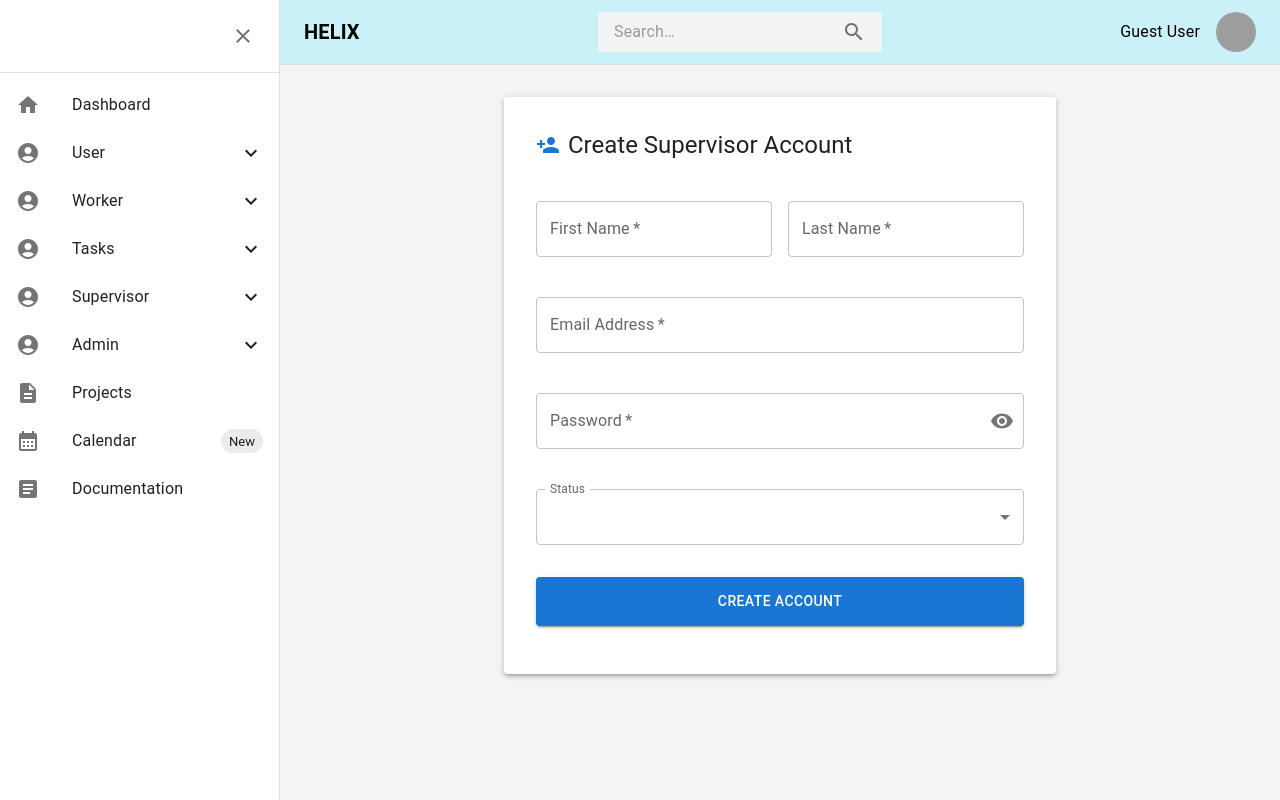
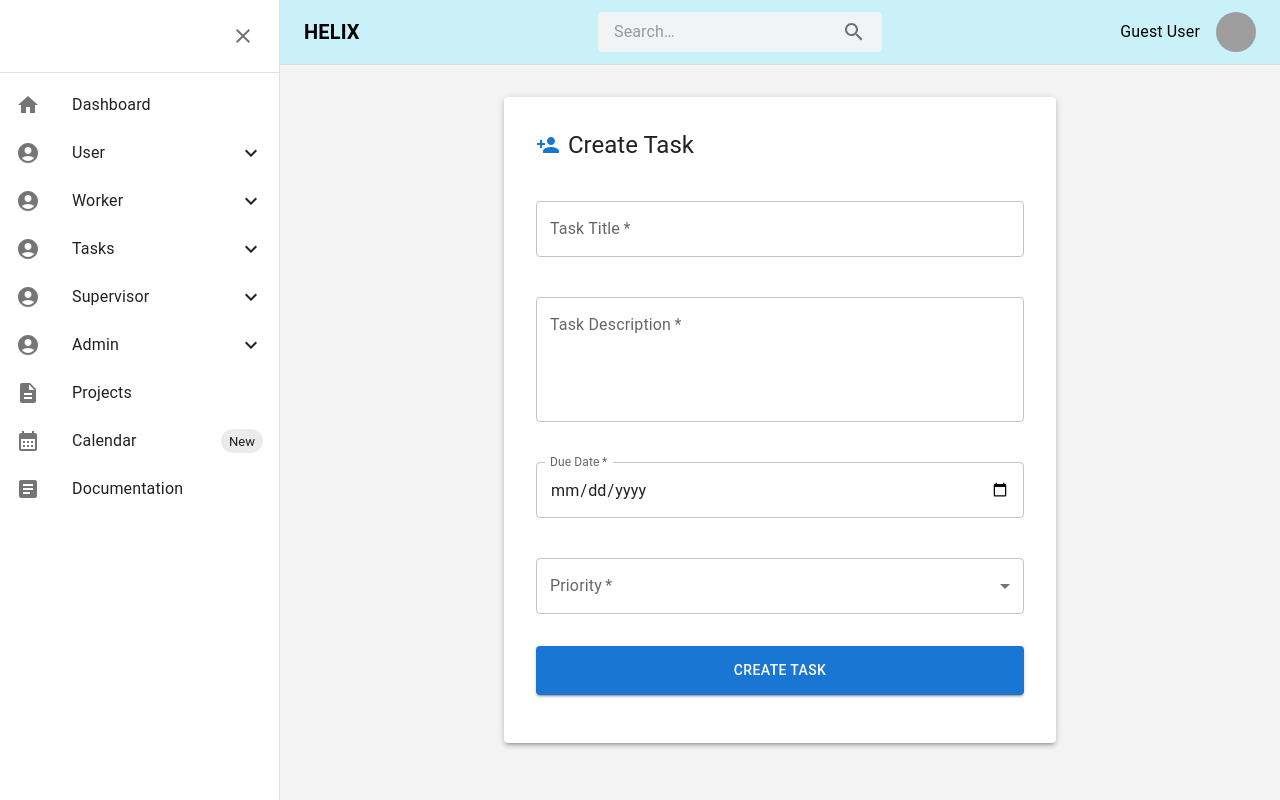
Before and after one commit to Anjana2k02/Task-Manager-App-Frontend, a React (Vite) app: page /supervisor/create in a window 1280 px wide. Built offline with nearby package versions, Linux system fonts and the light colour scheme; grey boxes are pictures that could not be loaded.

Commit message:
changes in supervisor create

```diff
--- a/package.json
+++ b/package.json
@@ -12,6 +12,7 @@
   "dependencies": {
     "@emotion/react": "^11.14.0",
     "@emotion/styled": "^11.14.0",
+    "@hookform/resolvers": "^5.0.1",
     "@mui/icons-material": "^6.4.7",
     "@mui/lab": "^6.0.0-beta.31",
     "@mui/material": "^6.4.7",
@@ -22,9 +23,11 @@
     "preline": "^3.0.1",
     "react": "^19.0.0",
     "react-dom": "^19.0.0",
+    "react-hook-form": "^7.56.1",
     "react-router-dom": "^7.4.0",
     "react-toastify": "^11.0.5",
-    "recharts": "^2.15.1"
+    "recharts": "^2.15.1",
+    "yup": "^1.6.1"
   },
   "devDependencies": {
     "@eslint/js": "^9.21.0",
--- a/src/pages/supervisor/create.jsx
+++ b/src/pages/supervisor/create.jsx
@@ -1,96 +1,70 @@
-import { useState } from "react";
-import { Box, TextField, Button, Typography, Container, Paper, InputAdornment, IconButton, MenuItem } from "@mui/material";
-import Grid from "@mui/material/Grid";
-import { Visibility, VisibilityOff, PersonAdd } from "@mui/icons-material";
+import React from "react";
+import {
+  Box,
+  TextField,
+  Button,
+  Typography,
+  Container,
+  Paper,
+  Grid,
+  MenuItem,
+  Select,
+  InputLabel,
+  FormControl,
+} from "@mui/material";
+import { PersonAdd } from "@mui/icons-material";
+import { useForm } from "react-hook-form";
+import { yupResolver } from "@hookform/resolvers/yup";
+import * as yup from "yup";
 import { enpoints, postFetcher } from "../../utils/axios";
 
-export default function SupervisorCreate() {
-  const [formData, setFormData] = useState({
-    firstName: "",
-    lastName: "",
-    email: "",
-    password: "",
-    status: "Active",
+// ✅ Yup validation schema
+const schema = yup.object().shape({
+  title: yup.string().required("Task title is required"),
+  description: yup.string().required("Task description is required"),
+  dueDate: yup.date().required("Due date is required"),
+  priority: yup
+    .number()
+    .typeError("Priority must be selected")
+    .oneOf([1, 2, 3], "Select a valid priority")
+    .required("Priority is required"),
+});
+
+export default function TaskCreate() {
+  const {
+    register,
+    handleSubmit,
+    reset,
+    formState: { errors, isSubmitting },
+    setError,
+  } = useForm({
+    resolver: yupResolver(schema),
+    defaultValues: {
+      title: "",
+      description: "",
+      dueDate: "",
+      priority: "",
+    },
   });
 
-  const [errors, setErrors] = useState({});
-  const [showPassword, setShowPassword] = useState(false);
-  const [isSubmitting, setIsSubmitting] = useState(false);
-  const [successMessage, setSuccessMessage] = useState("");
-
-  const handleChange = (e) => {
-    const { name, value } = e.target;
-    setFormData({
-      ...formData,
-      [name]: value,
-    });
-
-    if (errors[name]) {
-      setErrors({
-        ...errors,
-        [name]: null,
-      });
-    }
-  };
-
-  const validateForm = () => {
-    const newErrors = {};
-
-    if (!formData.firstName.trim()) {
-      newErrors.firstName = "First name is required";
-    }
-
-    if (!formData.lastName.trim()) {
-      newErrors.lastName = "Last name is required";
-    }
-
-    if (!formData.email.trim()) {
-      newErrors.email = "Email is required";
-    } else if (!/\S+@\S+\.\S+/.test(formData.email)) {
-      newErrors.email = "Email is invalid";
-    }
-
-    if (!formData.password) {
-      newErrors.password = "Password is required";
-    } else if (formData.password.length < 6) {
-      newErrors.password = "Password must be at least 6 characters";
-    }
-
-    setErrors(newErrors);
-    return Object.keys(newErrors).length === 0;
-  };
-
-  const handleSubmit = async (e) => {
-    e.preventDefault();
-
-    if (!validateForm()) return;
-
-    setIsSubmitting(true);
-    setSuccessMessage("");
+  const onSubmit = async (data) => {
+    const taskData = {
+      ...data,
+      adminId: "Fire123456", // ✅ Hardcoded
+      progress: 0,
+      userId: "",
+      supervisorId: "",
+    };
 
     try {
-      const response = await postFetcher(enpoints.supervisor.create, formData);
-      console.log("Supervisor created successfully:", response);
-
-      setSuccessMessage("Supervisor created successfully!");
-
-      setFormData({
-        firstName: "",
-        lastName: "",
-        email: "",
-        password: "",
-        status: "Active",
-      });
+      const response = await postFetcher(enpoints.task.create, taskData);
+      console.log("Task created:", response);
+      reset(); // Clear form
+      alert("Task created successfully!");
     } catch (error) {
-      console.error("Error creating supervisor:", error);
-      setErrors({ apiError: "Failed to create supervisor. Please try again." });
-    } finally {
-      setIsSubmitting(false);
+      console.error("API Error:", error);
+      setError("apiError", { message: "Failed to create task. Please try again." });
     }
-  };
-
-  const togglePasswordVisibility = () => {
-    setShowPassword(!showPassword);
   };
 
   return (
@@ -98,111 +72,85 @@ export default function SupervisorCreate() {
       <Paper elevation={3} sx={{ p: 4, mt: 4 }}>
         <Box sx={{ mb: 3, display: "flex", alignItems: "center", gap: 1 }}>
           <PersonAdd color="primary" />
-          <Typography variant="h5" component="h1">
-            Create Supervisor Account
-          </Typography>
+          <Typography variant="h5">Create Task</Typography>
         </Box>
 
-        {successMessage && (
-          <Typography color="success.main" sx={{ mb: 2 }}>
-            {successMessage}
+        {errors.apiError && (
+          <Typography color="error.main" sx={{ mb: 2 }}>
+            {errors.apiError.message}
           </Typography>
         )}
 
-        {errors.apiError && (
-          <Typography color="error.main" sx={{ mb: 2 }}>
-            {errors.apiError}
-          </Typography>
-        )}
-
-        <Box component="form" onSubmit={handleSubmit} noValidate>
+        <Box component="form" onSubmit={handleSubmit(onSubmit)} noValidate>
           <Grid container spacing={2}>
-            <Grid item xs={12} sm={6}>
+            <Grid item xs={12}>
               <TextField
-                name="firstName"
-                label="First Name"
-                value={formData.firstName}
-                onChange={handleChange}
-                error={!!errors.firstName}
-                helperText={errors.firstName}
+                label="Task Title"
                 fullWidth
                 required
                 margin="normal"
                 size="medium"
+                {...register("title")}
+                error={!!errors.title}
+                helperText={errors.title?.message}
               />
             </Grid>
-            <Grid item xs={12} sm={6}>
+            <Grid item xs={12}>
               <TextField
-                name="lastName"
-                label="Last Name"
-                value={formData.lastName}
-                onChange={handleChange}
-                error={!!errors.lastName}
-                helperText={errors.lastName}
+                label="Task Description"
+                multiline
+                rows={4}
                 fullWidth
                 required
                 margin="normal"
                 size="medium"
+                {...register("description")}
+                error={!!errors.description}
+                helperText={errors.description?.message}
               />
             </Grid>
             <Grid item xs={12}>
               <TextField
-                name="email"
-                label="Email Address"
-                type="email"
-                value={formData.email}
-                onChange={handleChange}
-                error={!!errors.email}
-                helperText={errors.email}
+                label="Due Date"
+                type="date"
                 fullWidth
                 required
                 margin="normal"
                 size="medium"
+                InputLabelProps={{ shrink: true }}
+                {...register("dueDate")}
+                error={!!errors.dueDate}
+                helperText={errors.dueDate?.message}
               />
             </Grid>
             <Grid item xs={12}>
-              <TextField
-                name="password"
-                label="Password"
-                type={showPassword ? "text" : "password"}
-                value={formData.password}
-                onChange={handleChange}
-                error={!!errors.password}
-                helperText={errors.password}
-                fullWidth
-                required
-                margin="normal"
-                size="medium"
-                InputProps={{
-                  endAdornment: (
-                    <InputAdornment position="end">
-                      <IconButton aria-label="toggle password visibility" onClick={togglePasswordVisibility} edge="end">
-                        {showPassword ? <VisibilityOff /> : <Visibility />}
-                      </IconButton>
-                    </InputAdornment>
-                  ),
-                }}
-              />
-            </Grid>
-            <Grid item xs={12}>
-              <TextField
-                name="status"
-                label="Status"
-                select
-                value={formData.status}
-                onChange={handleChange}
-                fullWidth
-                margin="normal"
-                size="medium"
-              >
-                <MenuItem value="true">Active</MenuItem>
-                <MenuItem value="false">Inactive</MenuItem>
-              </TextField>
+              <FormControl fullWidth required margin="normal" error={!!errors.priority}>
+                <InputLabel id="priority-label">Priority</InputLabel>
+                <Select
+                  labelId="priority-label"
+                  label="Priority"
+                  defaultValue=""
+                  {...register("priority")}
+                >
+                  <MenuItem value={1}>Critical</MenuItem>
+                  <MenuItem value={2}>High</MenuItem>
+                  <MenuItem value={3}>Standard</MenuItem>
+                </Select>
+                <Typography variant="caption" color="error">
+                  {errors.priority?.message}
+                </Typography>
+              </FormControl>
             </Grid>
           </Grid>
 
-          <Button type="submit" fullWidth variant="contained" sx={{ mt: 3, mb: 2, py: 1.5 }} disabled={isSubmitting}>
-            {isSubmitting ? "Creating..." : "Create Account"}
+          <Button
+            type="submit"
+            fullWidth
+            variant="contained"
+            sx={{ mt: 3, mb: 2, py: 1.5 }}
+            disabled={isSubmitting}
+          >
+            {isSubmitting ? "Creating..." : "Create Task"}
           </Button>
         </Box>
       </Paper>
--- a/src/pages/supervisor/list.jsx
+++ b/src/pages/supervisor/list.jsx
@@ -1,36 +1,38 @@
 import React, { useEffect, useState } from 'react';
-import { getFetcher, enpoints } from '../../utils/axios';
-import { Table, TableBody, TableCell, TableContainer, TableHead, TableRow, Paper, TablePagination } from '@mui/material';
+import { getFetcher, enpoints } from '../../utils/axios'; // Update path if needed
+
+import {
+  Table, TableBody, TableCell, TableContainer, TableHead, TableRow,
+  Paper, TablePagination
+} from '@mui/material';
 import { createTheme, ThemeProvider } from '@mui/material/styles';
 
-const SupervisorTable = () => {
-  const [supervisors, setSupervisors] = useState([]);
+const TaskTable = () => {
+  const [tasks, setTasks] = useState([]);
   const [page, setPage] = useState(0);
   const [rowsPerPage, setRowsPerPage] = useState(5);
 
-  // Light theme configuration for MUI
   const theme = createTheme({
     palette: {
       mode: 'light',
     },
   });
 
-  // Fetching data from the API using the getFetcher function
   useEffect(() => {
-    const fetchSupervisors = async () => {
+    const fetchTasks = async () => {
       try {
-        const data = await getFetcher(enpoints.supervisor.viewAll);
-        setSupervisors(data);
-
+        console.log("Fetching from:", enpoints.task.viewAll); // Debug line
+        const data = await getFetcher(enpoints.task.viewAll);
+        setTasks(data);
+        console.log('Fetched tasks:', data);
       } catch (error) {
-        console.error("Error fetching supervisors:", error);
+        console.error("Error fetching tasks:", error);
       }
     };
 
-    fetchSupervisors();
+    fetchTasks();
   }, []);
 
-  // Handle pagination changes
   const handleChangePage = (event, newPage) => {
     setPage(newPage);
   };
@@ -39,29 +41,30 @@ const SupervisorTable = () => {
     setRowsPerPage(parseInt(event.target.value, 10));
     setPage(0);
   };
-console.log("dsdsgsdshs", supervisors);
 
   return (
     <ThemeProvider theme={theme}>
       <TableContainer component={Paper}>
-        <Table sx={{ minWidth: 650 }} aria-label="supervisor table">
+        <Table sx={{ minWidth: 650 }} aria-label="task table">
           <TableHead>
             <TableRow>
-              <TableCell>ID</TableCell>
-              <TableCell>First Name</TableCell>
-              <TableCell>Last Name</TableCell>
-              <TableCell>Email</TableCell>
-              <TableCell>Status</TableCell>
+              <TableCell>Title</TableCell>
+              <TableCell>Description</TableCell>
+              <TableCell>Due Date</TableCell>
+              <TableCell>Priority</TableCell>
             </TableRow>
           </TableHead>
           <TableBody>
-            {supervisors.slice(page * rowsPerPage, page * rowsPerPage + rowsPerPage).map((supervisor) => (
-              <TableRow key={supervisor.id}>
-                <TableCell>{supervisor.id}</TableCell>
-                <TableCell>{supervisor.firstName}</TableCell>
-                <TableCell>{supervisor.lastName}</TableCell>
-                <TableCell>{supervisor.email}</TableCell>
-                <TableCell>{supervisor.status}</TableCell>
+            {tasks.slice(page * rowsPerPage, page * rowsPerPage + rowsPerPage).map((task) => (
+              <TableRow key={task.id}>
+                <TableCell>{task.task || 'Untitled'}</TableCell>
+                <TableCell>{task.description || 'No Description'}</TableCell>
+                <TableCell>
+                  {task.dueDate
+                    ? new Date(task.dueDate).toLocaleDateString()
+                    : 'No Due Date'}
+                </TableCell>
+                <TableCell>{task.priority ?? 'Unknown'}</TableCell>
               </TableRow>
             ))}
           </TableBody>
@@ -70,7 +73,7 @@ console.log("dsdsgsdshs", supervisors);
       <TablePagination
         rowsPerPageOptions={[5, 10, 25]}
         component="div"
-        count={supervisors.length}
+        count={tasks.length}
         rowsPerPage={rowsPerPage}
         page={page}
         onPageChange={handleChangePage}
@@ -80,4 +83,4 @@ console.log("dsdsgsdshs", supervisors);
   );
 };
 
-export default SupervisorTable;
+export default TaskTable;
```
Also changed, not shown: 1 other file (tests, documents, lock files or other folders).
